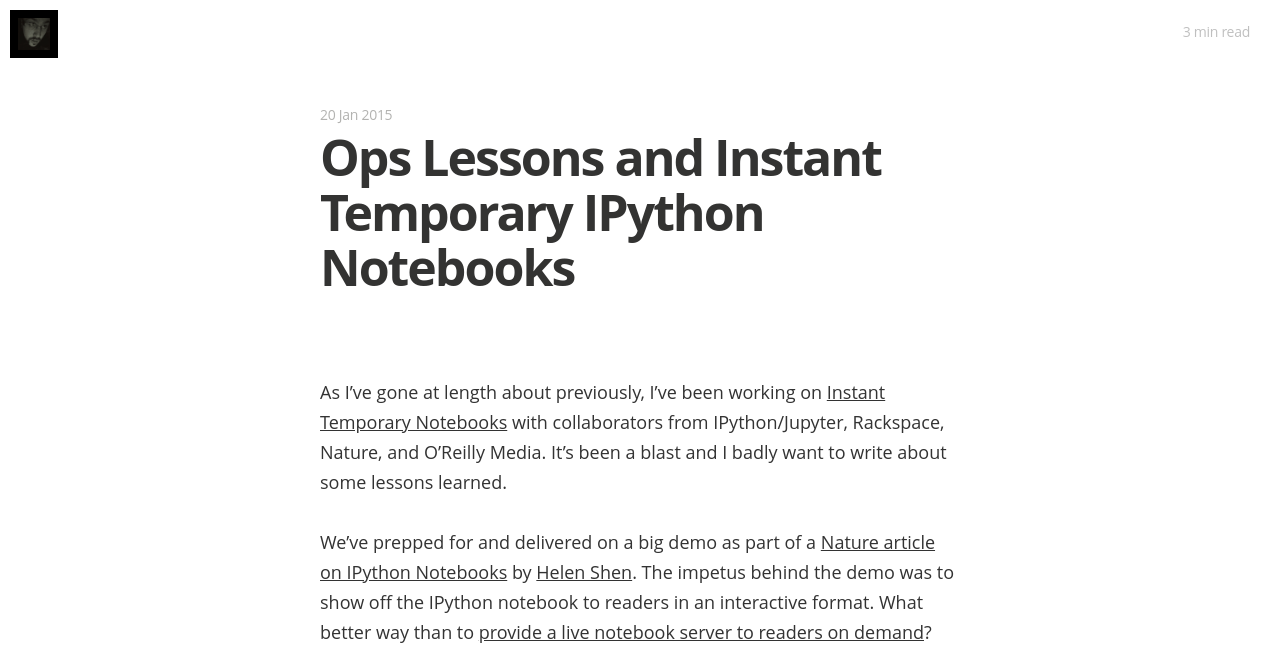
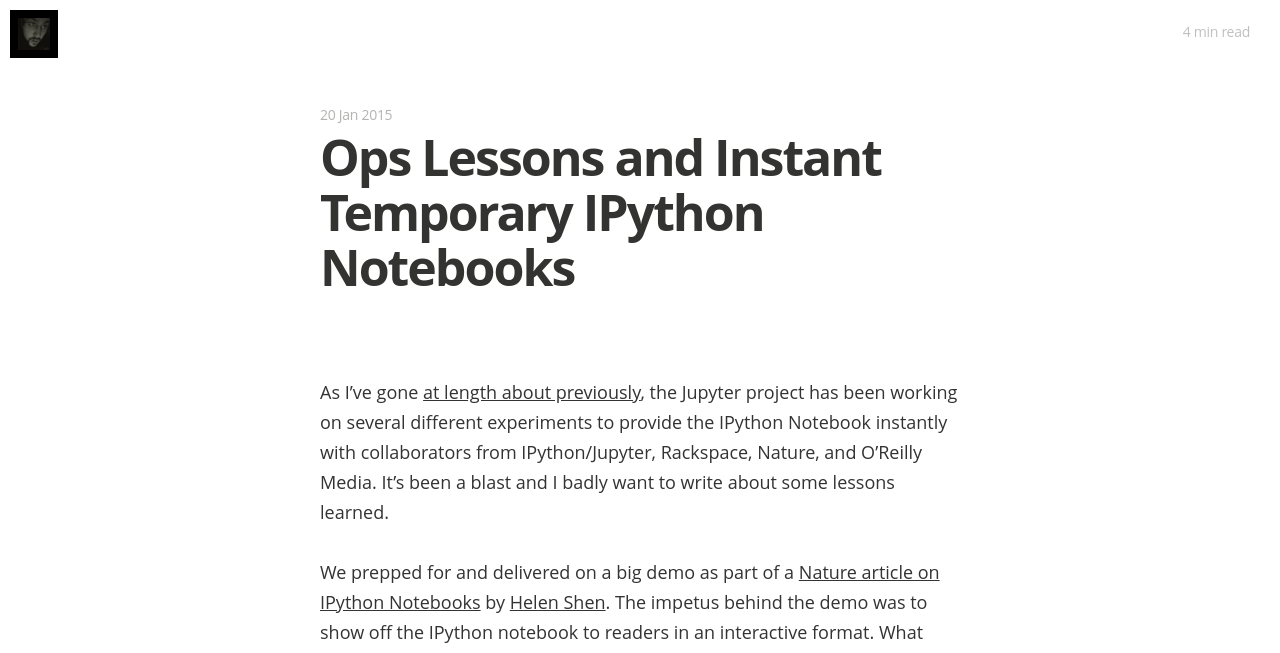
Before and after one commit to rgbkrk/rgbkrk.github.io, a Jekyll site: the page built from _posts/2015-01-20-ops-lessons-and-instant-temporary-ipython-notebooks.md, in a window 1280 px wide and 900 px high, cut to the strip 0-653 px from the top of the window. Built offline with Jekyll 4.4.1, drawn with Linux system fonts in a browser that asks for light colours; nearby versions of some CDN libraries; some web fonts are replaced; Markdown is read by kramdown in place of the engine named in the settings; some of the changed text lies outside the part shown.

Commit message:
Mix up intro and ending a bit, thanks @danabauer

```diff
--- a/_posts/2015-01-20-ops-lessons-and-instant-temporary-ipython-notebooks.md
+++ b/_posts/2015-01-20-ops-lessons-and-instant-temporary-ipython-notebooks.md
@@ -6,9 +6,9 @@ categories: Encryption, messaging
 permalink: "/ops-lessons-and-instant-temporary-ipython-jupyter-notebooks/"
 ---
 
-As I've gone at length about previously, I've been working on [Instant Temporary Notebooks](http://lambdaops.com/ipythonjupyter-tmpnb-debuts/) with collaborators from IPython/Jupyter, Rackspace, Nature, and O'Reilly Media. It's been a blast and I badly want to write about some lessons learned.
+As I've gone [at length about previously](http://lambdaops.com/ipythonjupyter-tmpnb-debuts/), the Jupyter project has been working on several different experiments to provide the IPython Notebook instantly with collaborators from IPython/Jupyter, Rackspace, Nature, and O'Reilly Media. It's been a blast and I badly want to write about some lessons learned.
 
-We've prepped for and delivered on a big demo as part of a [Nature article on IPython Notebooks](http://www.nature.com/news/interactive-notebooks-sharing-the-code-1.16261) by [Helen Shen](https://twitter.com/HelenShenWrites). The impetus behind the demo was to show off the IPython notebook to readers in an interactive format. What better way than to [provide a live notebook server to readers on demand](http://www.nature.com/news/ipython-interactive-demo-7.21492)?
+We prepped for and delivered on a big demo as part of a [Nature article on IPython Notebooks](http://www.nature.com/news/interactive-notebooks-sharing-the-code-1.16261) by [Helen Shen](https://twitter.com/HelenShenWrites). The impetus behind the demo was to show off the IPython notebook to readers in an interactive format. What better way than to [provide a live notebook server to readers on demand](http://www.nature.com/news/ipython-interactive-demo-7.21492)?
 
 [![Screenshot 2015-01-15 21.17.15.png](https://d23f6h5jpj26xu.cloudfront.net/nvqcj7okftoqw_small.png)](http://img.svbtle.com/nvqcj7okftoqw.png)
 
@@ -103,8 +103,11 @@ This did introduce problems with initial spawns (Docker failing) and made our [i
 
 We learned this the hard way on boot up, having to code around responses from the API and making sure that we block on our own server instead of Docker.
 
-## Closing up
+## tmpnb in the wild
 
 We didn't expect to build a system that would let people create user environments they could use for teaching and tutorials. I'm incredibly humbled that [Nikolay Koldunov](https://twitter.com/koldunovn) used it for [a tutorial at YaC 2014](http://koldunov.net/?p=950) while it was still in its infancy.
 
-It's my hope that people will continue to launch temporary notebook servers, backed by their own tutorial/demo/class content.
+It's my hope that people will continue to [launch temporary notebook servers](https://tmpnb.org), backed by their own tutorial/demo/class content.
+
+* [tmpnb repository](https://github.com/jupyter/tmpnb) - Run your own, join us
+* [Demo images used on tmpnb.org](https://github.com/jupyter/docker-demo-images) - Make suggestions about the running system
```
